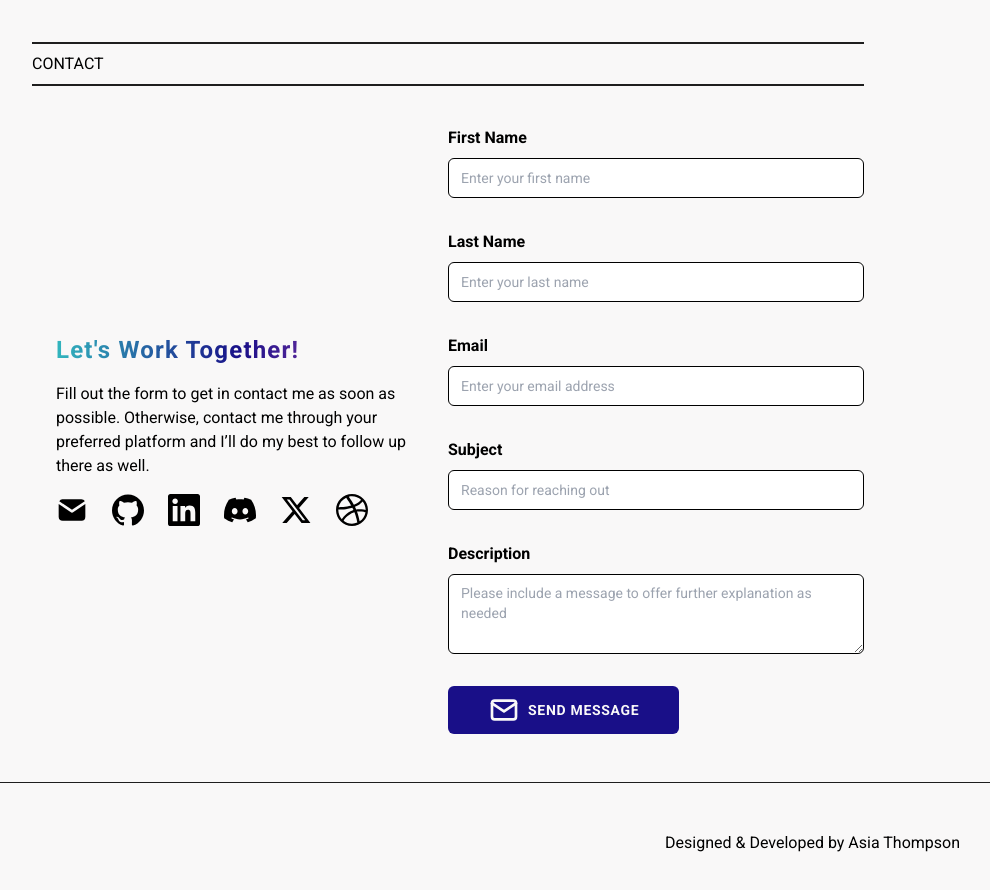
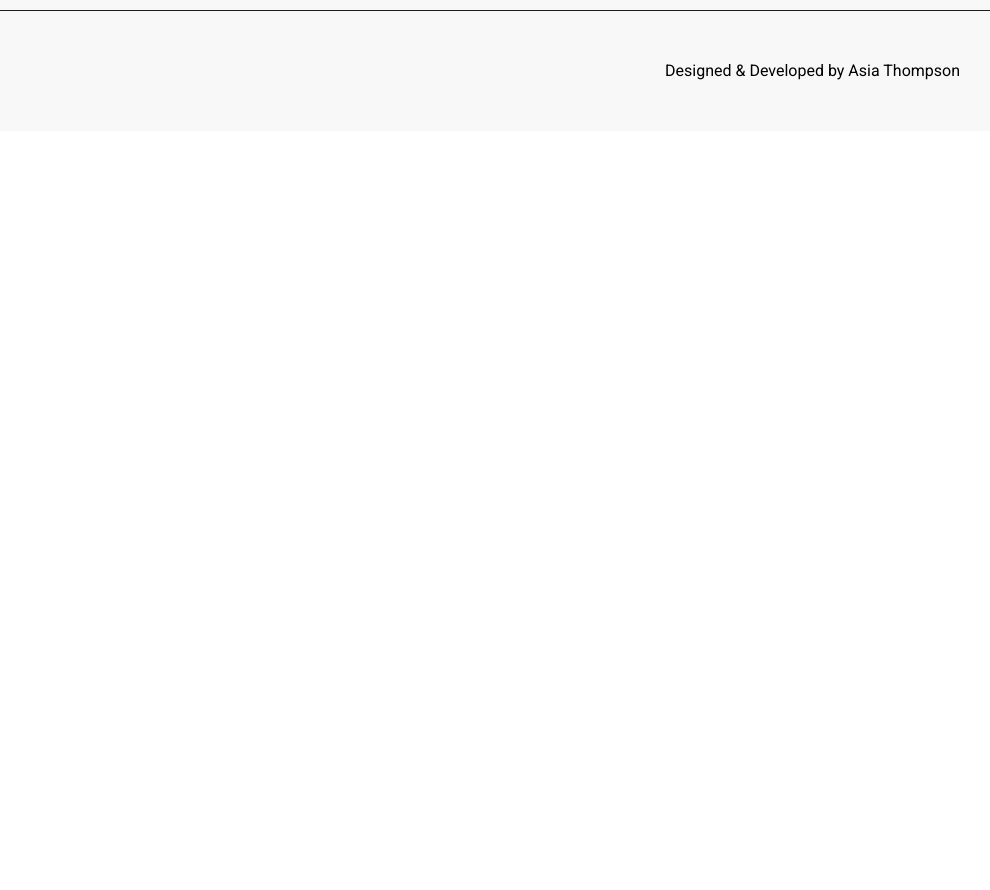
Before and after one commit to asiasOnline/asia-thompson-portfolio, a Next.js app: page / in a window 1280 px wide. Shown: the part 6406-7296 px from the top of the page, without its empty margins (192-1182 px from the left). After the commit the page ends 6537 px from the top, so only its background shows below. Built offline with nearby package versions, Linux system fonts and the light colour scheme.

Commit message:
Remove contact section

```diff
--- a/app/page.tsx
+++ b/app/page.tsx
@@ -3,7 +3,6 @@ import Hero from "../components/Hero"
 import Navbar from "@/components/Navbar";
 import Expertise from "@/components/Expertise";
 import About from "@/components/About";
-import Contact from "@/components/Contact";
 import Footer from "@/components/Footer";
 
 export default function Home() {
@@ -15,7 +14,6 @@ export default function Home() {
         <Expertise />
         <ProjectHighlights />
         <About />
-        <Contact />
       </div>
       <Footer />
     </main>
--- a/app/projects/layout.tsx
+++ /dev/null
@@ -1,13 +0,0 @@
-import React from 'react'
-import Navbar from '@/components/Navbar'
-
-const Projectlayout = ({ children, }: { children: React.ReactNode}) => {
-  return (
-    <div>
-        <Navbar />
-        {children}
-    </div>
-  )
-}
-
-export default Projectlayout
--- a/app/projects/page.tsx
+++ /dev/null
@@ -1,9 +0,0 @@
-import React from 'react'
-
-const Project = () => {
-  return (
-    <div>I am a project page!</div>
-  )
-}
-
-export default Project
--- a/components/Contact.tsx
+++ /dev/null
@@ -1,168 +0,0 @@
-"use client"
-
-import React from 'react'
-import Link from 'next/link'
-import { z } from "zod"
-import { zodResolver } from "@hookform/resolvers/zod"
-
-import PageHeader from './ui/PageHeader'
-import { Button } from '@/components/ui/Button'
-import {
-  Form,
-  FormControl,
-  FormField,
-  FormItem,
-  FormLabel,
-  FormMessage
-} from '@/components/ui/Form'
-import { Textarea } from '@/components/ui/Textarea'
-import { Input } from '@/components/ui/Input'
-import { useForm } from "react-hook-form"
-
-import { TbMail, TbMailFilled } from "react-icons/tb";
-import { SiGithub, SiLinkedin, SiDiscord, SiDribbble } from "react-icons/si";
-import { FaXTwitter } from "react-icons/fa6";
-
-
-const formSchema = z.object({
-  firstName: z.string().min(1, {
-    message: "First name must be atleast one character"
-  }).max(50, {
-    message: "First name cannot be longer than 50 characters"
-  }),
-  lastName: z.string().min(1, {
-    message: "Last name must be atleast one character"
-  }).max(50, {
-    message: "Last name cannot be longer than 50 characters"
-  }),
-  email: z.string().email({ message: "Please include a valid email address" }),
-  subject: z.string().min(1, {
-    message: "Subject must be atleast one character"
-  }).max(60, {
-    message: "Subject cannot be longer than 60 characters"
-  }),
-  description: z.string().min(1, {message: "Description must be atleast one character"})
-})
-
-export function ContactForm() {
-  const form = useForm<z.infer<typeof formSchema>>({
-    resolver: zodResolver(formSchema),
-    defaultValues: {
-      firstName: "",
-      lastName: "",
-      email: "",
-      subject: "",
-      description: ""
-    }
-  })
-
-  function onSubmit(values: z.infer<typeof formSchema>) {
-    console.log(values)
-  }
-
-  return (
-    <Form {...form}>
-      <form
-        onSubmit={form.handleSubmit(onSubmit)}
-        className="flex flex-col gap-8"
-        >
-        <FormField
-          control={form.control}
-          name="firstName"
-          render={({ field }) => (
-            <FormItem>
-              <FormLabel className='text-base font-bold'>First Name</FormLabel>
-              <FormControl>
-                <Input placeholder='Enter your first name' {...field} />
-              </FormControl>
-              <FormMessage className='font-bold'/>
-            </FormItem>
-          )}
-        />
-        <FormField
-          control={form.control}
-          name="lastName"
-          render={({ field }) => (
-            <FormItem>
-              <FormLabel className='text-base font-bold'>Last Name</FormLabel>
-              <FormControl>
-                <Input placeholder='Enter your last name' {...field} />
-              </FormControl>
-              <FormMessage className='font-bold'/>
-            </FormItem>
-          )}
-        />
-        <FormField
-          control={form.control}
-          name="email"
-          render={({ field }) => (
-            <FormItem>
-              <FormLabel className='text-base font-bold'>Email</FormLabel>
-              <FormControl>
-                <Input placeholder='Enter your email address' {...field} />
-              </FormControl>
-              <FormMessage className='font-bold'/>
-            </FormItem>
-          )}
-        />
-        <FormField
-          control={form.control}
-          name="subject"
-          render={({ field }) => (
-            <FormItem>
-              <FormLabel className='text-base font-bold'>Subject</FormLabel>
-              <FormControl>
-                <Input placeholder='Reason for reaching out' {...field} />
-              </FormControl>
-              <FormMessage className='font-bold'/>
-            </FormItem>
-          )}
-        />
-        <FormField
-          control={form.control}
-          name="description"
-          render={({ field }) => (
-            <FormItem>
-              <FormLabel className='text-base font-bold'>Description</FormLabel>
-              <FormControl>
-                <Textarea placeholder='Please include a message to offer further explanation as needed' {...field} />
-              </FormControl>
-              <FormMessage className='font-bold'/>
-            </FormItem>
-          )}
-        />
-        <Button type='submit' className='w-fit px-10 py-6 text-white bg-ultramarine font-bold uppercase tracking-wider dark:text-black dark:bg-slateBlue'>
-          <TbMail className='mr-2 h-8 w-8'/>
-          Send Message
-        </Button>
-      </form>
-    </Form>
-  )
-}
-
-const Contact = () => {
-  return (
-    <div id="contact">
-        <PageHeader title='Contact'/>
-        <div className='flex'>
-          <div className='w-1/2 p-6 flex flex-col justify-center gap-4'>
-            <h2 className='text-2xl font-bold tracking-wider text-transparent bg-gradient-to-r from-fountainBlue via-ultramarine to-steelPink bg-clip-text dark:from-fountainBlue dark:via-slateBlue dark:to-steelPink'>Let's Work Together!</h2>
-            <p>Fill out the form to get in contact me as soon as possible. Otherwise, contact me through your preferred platform and I’ll do my best to follow up there as well.</p>
-            <div className='flex gap-6'>
-              <TbMailFilled className='w-8 h-8'/>
-              <SiGithub className='w-8 h-8'/>
-              <SiLinkedin className='w-8 h-8'/>
-              <SiDiscord className='w-8 h-8'/>
-              <FaXTwitter className='w-8 h-8'/>
-              <SiDribbble className='w-8 h-8'/>
-            </div>
-          </div>
-          <div className='w-1/2'>
-            <ContactForm />
-          </div>
-        </div>
-    </div>
-  )
-}
-
-export default Contact
--- a/tailwind.config.ts
+++ b/tailwind.config.ts
@@ -16,7 +16,7 @@ const config = {
       'transparent': 'transparent',
       'white': '#F9F8F8',
       'black': '#1E1E1E',
-      'green': '#0F882A',
+      'green': '#15803d',
       'ultramarine': '#190F88',
       'slateBlue': '#8175FF',
       'steelPink': '#C554B9',
```
Also changed, not shown: components/ui/Logo.tsx (+2 -2 lines), 1 other file (tests, documents, lock files or other folders).
